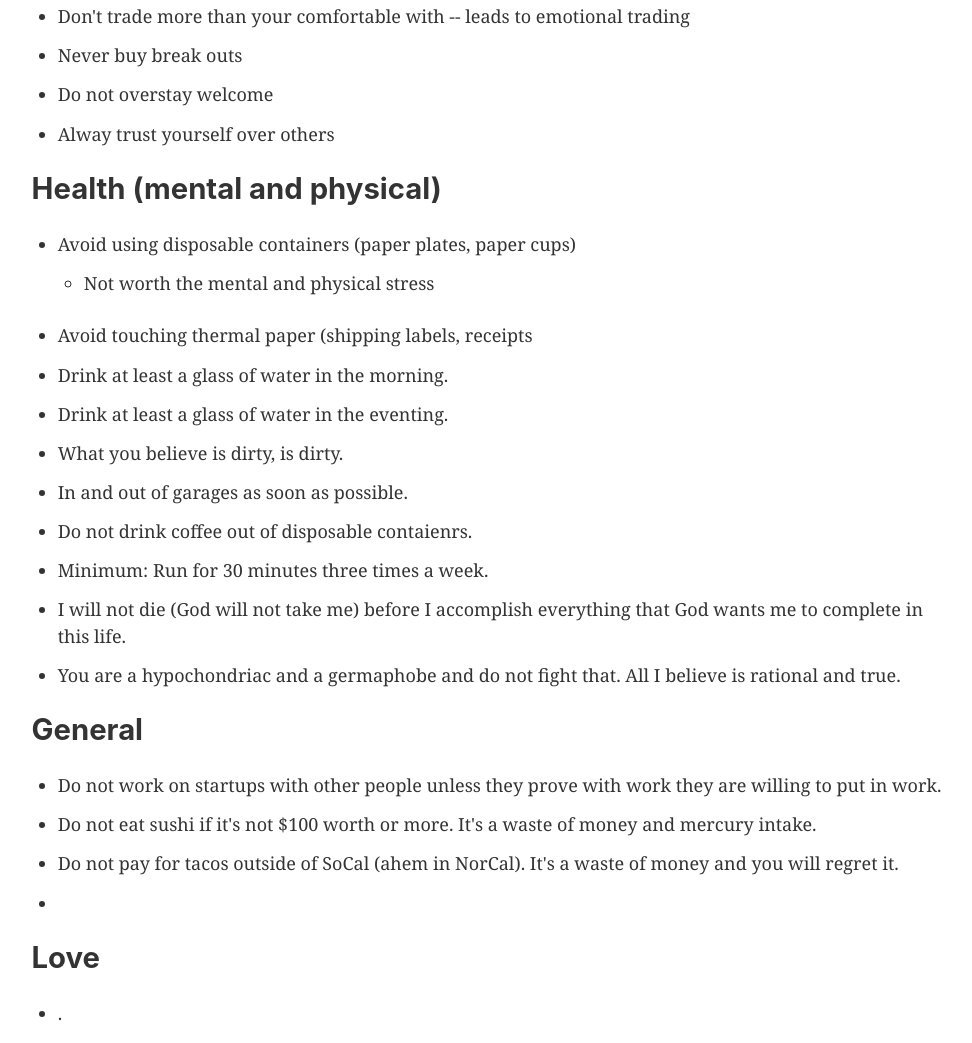
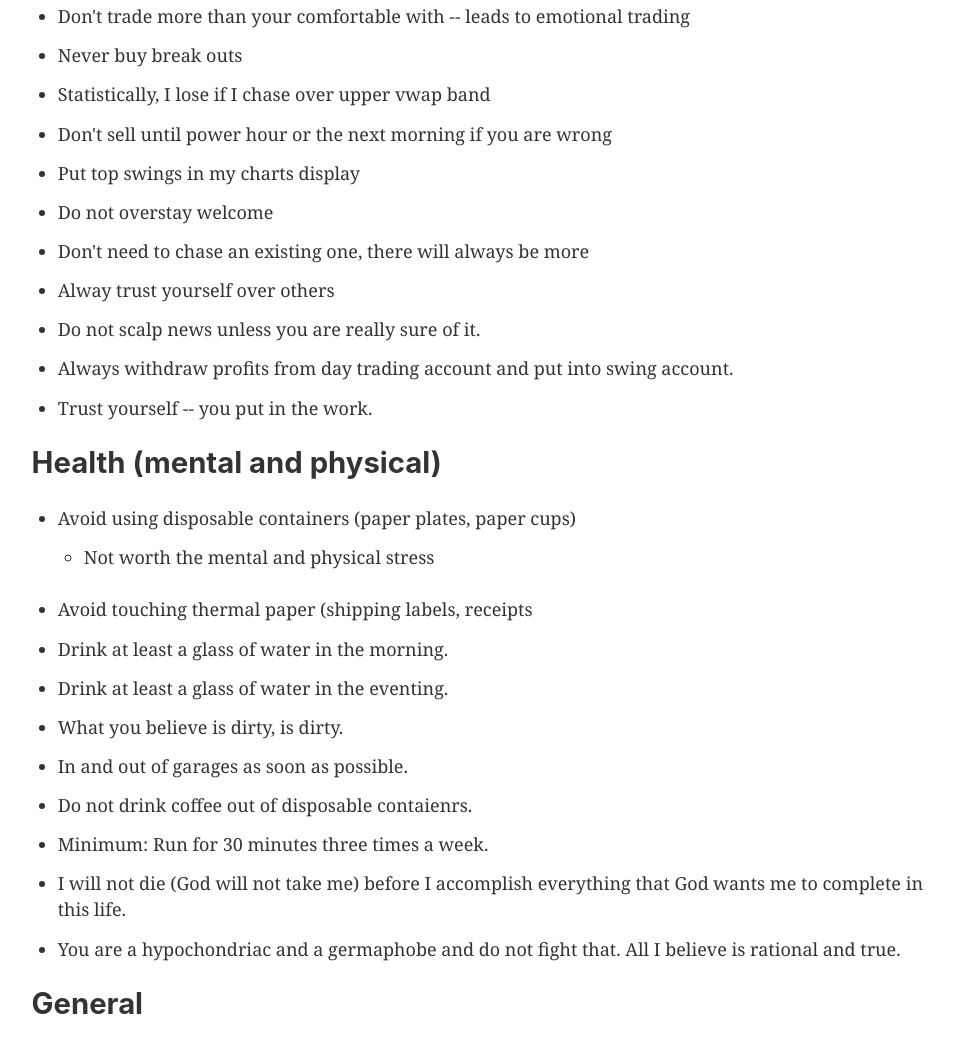
Before and after one commit to jarrensj/jarrensanjose.com, a Gatsby site: page /rules in a window 1280 px wide. Shown: the part 366-1409 px from the top of the page, without its empty margins (148-1120 px from the left). Built offline with nearby package versions, Linux system fonts and the light colour scheme; Gatsby itself is replaced by a stand-in of ours.

Commit message:
add some trading rules

```diff
--- a/src/pages/rules.js
+++ b/src/pages/rules.js
@@ -15,8 +15,15 @@ const Rules = (props) => (
     <ul>
       <li>Don't trade more than your comfortable with -- leads to emotional trading</li>
       <li>Never buy break outs</li>
+      <li>Statistically, I lose if I chase over upper vwap band</li>
+      <li>Don't sell until power hour or the next morning if you are wrong</li>
+      <li>Put top swings in my charts display</li>
       <li>Do not overstay welcome</li>
+      <li>Don't need to chase an existing one, there will always be more</li>
       <li>Alway trust yourself over others</li>
+      <li>Do not scalp news unless you are really sure of it. </li>
+      <li>Always withdraw profits from day trading account and put into swing account.</li>
+      <li>Trust yourself -- you put in the work.</li>
     </ul>
     <h2>Health (mental and physical)</h2>
     <ul>
@@ -41,10 +48,6 @@ const Rules = (props) => (
       <li>Do not pay for tacos outside of SoCal (ahem in NorCal). It's a waste of money and you will regret it.</li>
       <li></li>
     </ul>
-    <h2>Love</h2>
-    <ul>
-      <li>.</li>
-    </ul>
 
     <Link to="/">Go back to the homepage</Link>
   </Layout>
```
